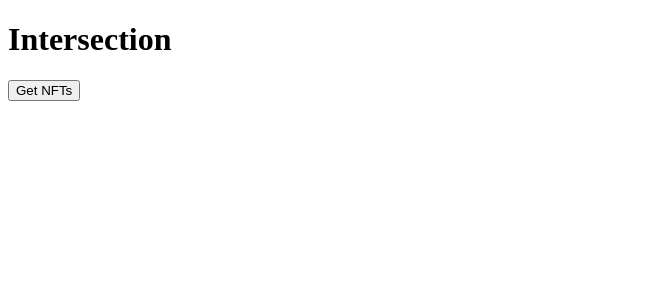
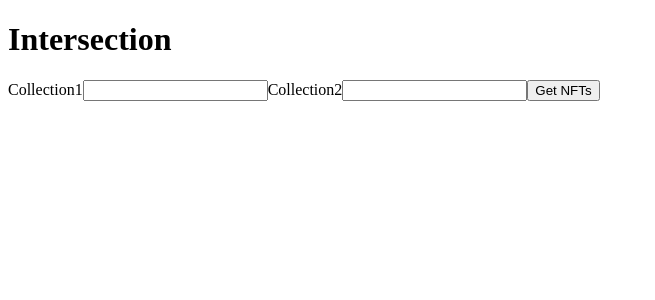
Before and after one commit to bamblebam/NFT-apis, a Next.js app in the folder nftapis/: page /intersection in a window 1280 px wide. Shown: the top 300 px of the page, without its empty margins (0-655 px from the left). Built offline with nearby package versions, Linux system fonts and the light colour scheme.

Commit message:
displaying intersection of collection addresses and taking input from user done

```diff
--- a/nftapis/pages/intersection.js
+++ b/nftapis/pages/intersection.js
@@ -1,21 +1,69 @@
 import { Fragment } from "react";
+import { useState } from "react";
 import { Moralis } from "moralis";
 
 export default function Intersection() {
-  // const nfts1 = props.nfts1;
-  // console.log("nfts1", nfts1);
-  const getnfts = async () => {
-    const collection1 = "0x8a90CAb2b38dba80c64b7734e58Ee1dB38B8992e";
-    const collection2 = "0xED5AF388653567Af2F388E6224dC7C4b3241C544";
+  const [nfts, setnfts] = useState([]);
+  const [collection1, setcollection1] = useState("");
+  const [collection2, setcollection2] = useState("");
+  const getnfts = async (e) => {
+    console.log("getnfts");
+    e.preventDefault();
+    //addresses of the 2 collections doodle and azuki
+    // const collection1 = "0x8a90CAb2b38dba80c64b7734e58Ee1dB38B8992e";
+    // const collection2 = "0xED5AF388653567Af2F388E6224dC7C4b3241C544";
+
+    //get the first collection
     const option1 = { address: collection1 };
     const nfts1 = await Moralis.Web3API.token.getNFTOwners(option1);
-    console.log("nfts1", nfts1);
+    const response1 = nfts1.result;
+    //get the second collection
+    const option2 = { address: collection2 };
+    const nfts2 = await Moralis.Web3API.token.getNFTOwners(option2);
+    const response2 = nfts2.result;
+    //merge the 2 lists
+    const ids = new Set();
+    response1.forEach((element) => {
+      ids.add(element.owner_of);
+    });
+    const nfts = [];
+    response2.forEach((element) => {
+      if (ids.has(element.owner_of)) {
+        nfts.push(element);
+      }
+    });
+    setnfts(nfts);
+    console.log(nfts);
   };
 
   return (
     <Fragment>
       <h1>Intersection</h1>
-      <button onClick={getnfts}>Get NFTs</button>
+      <form onSubmit={getnfts}>
+        <label for="collection1">Collection1</label>
+        <input
+          type="text"
+          name="collection1"
+          id="collection1"
+          onChange={(e) => setcollection1(e.target.value)}
+        />
+        <label for="collection2">Collection2</label>
+        <input
+          type="text"
+          name="collection2"
+          id="collection2"
+          onChange={(e) => setcollection2(e.target.value)}
+        />
+        <button type="submit">Get NFTs</button>
+      </form>
+      {nfts.map((nft, index) => {
+        return (
+          <div key={index}>
+            <p>{nft.owner_of}</p>
+            <p>{nft.token_id}</p>
+          </div>
+        );
+      })}
     </Fragment>
   );
 }
```
